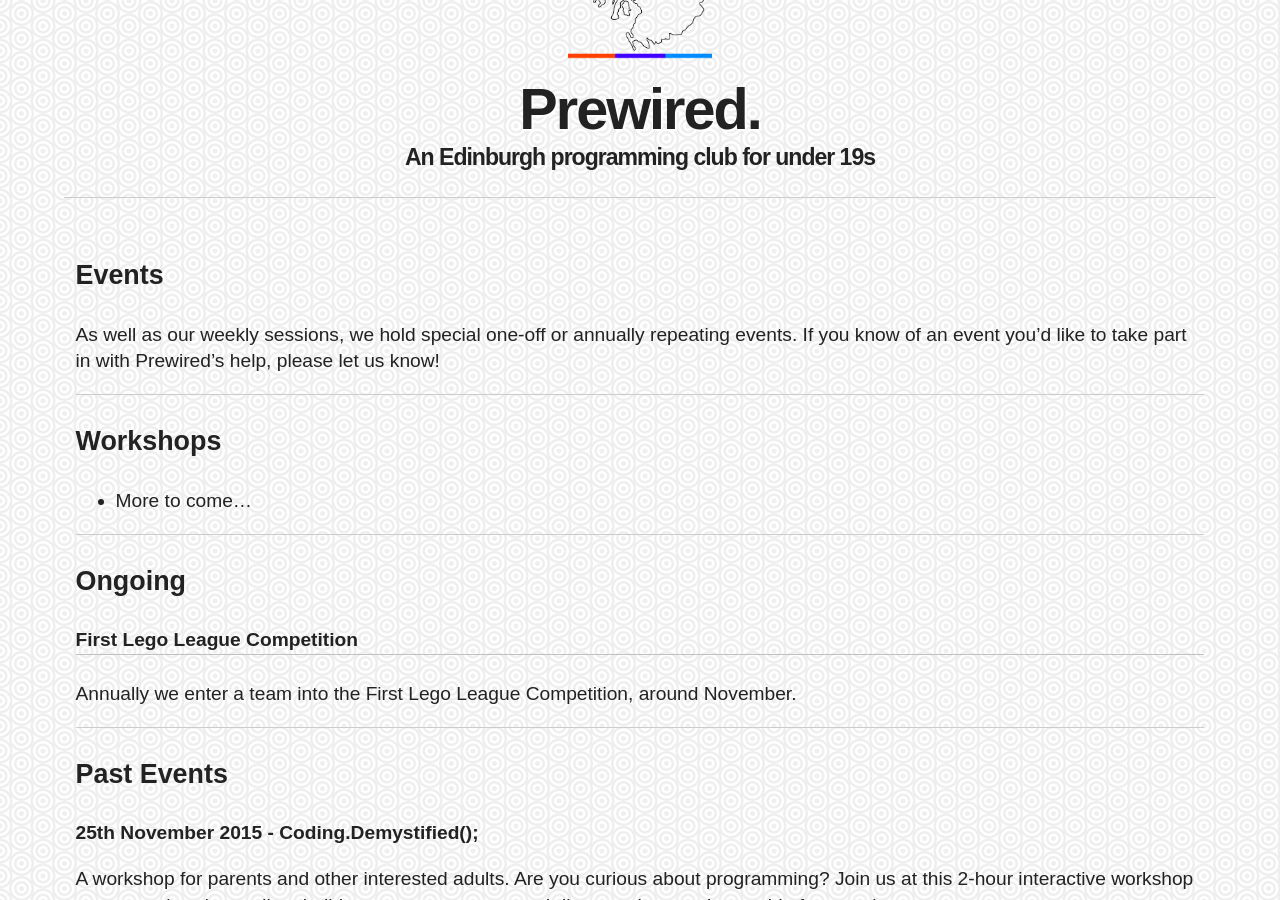
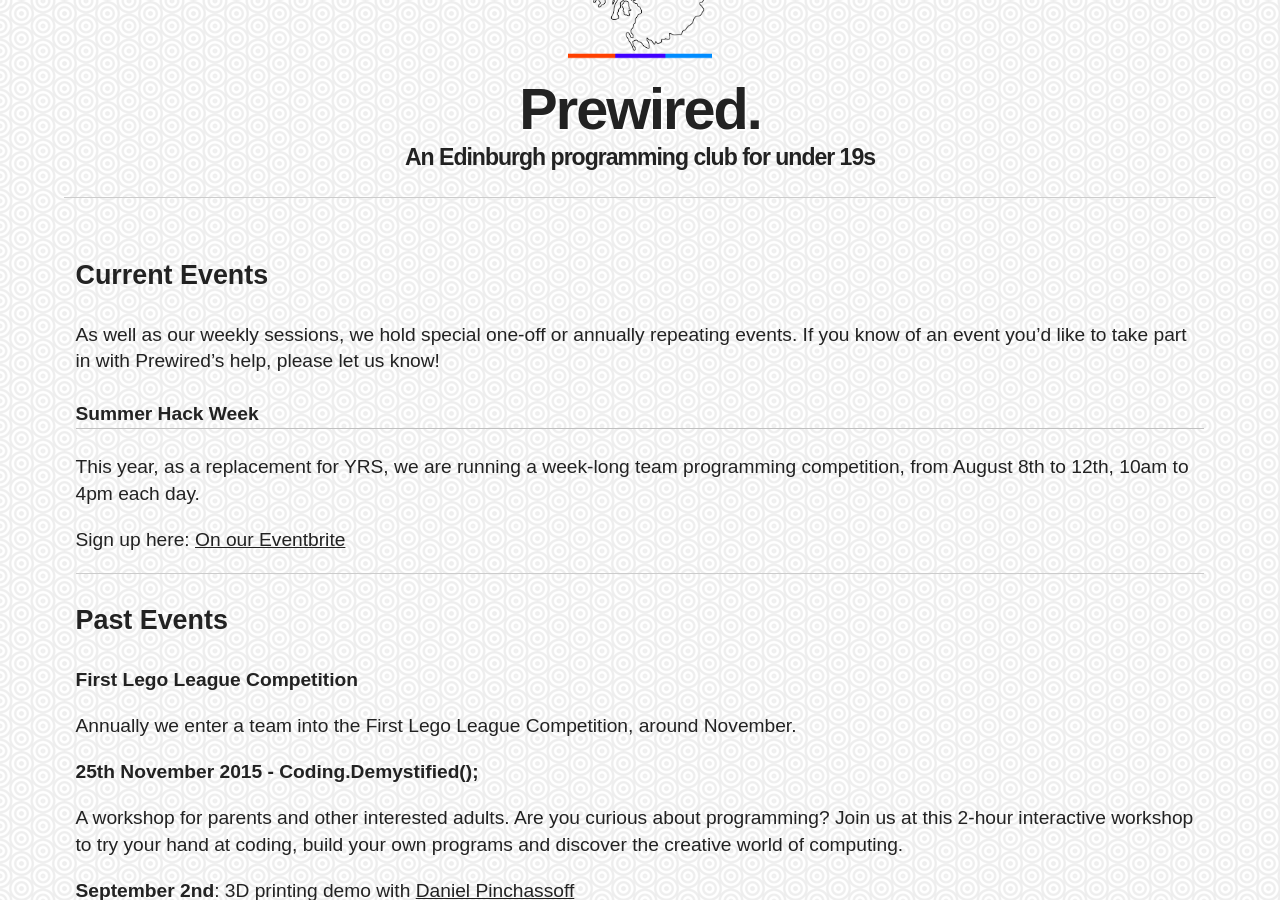
Before and after one commit to prewired/prewired.github.io, a Jekyll site: the page built from events.md, in a window 1280 px wide and 900 px high, scrolled down 224 px. Built offline with Jekyll 4.4.1, drawn with Linux system fonts in a browser that asks for light colours; some web fonts are replaced.

Commit message:
Update events.md to add summer hack

```diff
--- a/events.md
+++ b/events.md
@@ -3,27 +3,24 @@ layout: default
 redirect_from: "/events/"
 ---
 
-### Events
+### Current Events
 
 As well as our weekly sessions, we hold special one-off or annually repeating events. If you know of an event you'd like to take part in with Prewired's help, please let us know!
+
+#### Summer Hack Week
+
+This year, as a replacement for YRS, we are running a week-long team programming competition, from August 8th to 12th, 10am to 4pm each day.
+
+Sign up here: [On our Eventbrite](https://www.eventbrite.co.uk/e/prewired-summer-hack-2016-tickets-26930901050)
 
 
 <hr/>
 
-### Workshops
-* More to come...
+### Past Events
 
-<hr/>
-
-### Ongoing
-
-#### First Lego League Competition
+**First Lego League Competition**
 
 Annually we enter a team into the First Lego League Competition, around November.
-
-<hr/>
-
-### Past Events
 
 **25th November 2015 - Coding.Demystified();**
 
```
